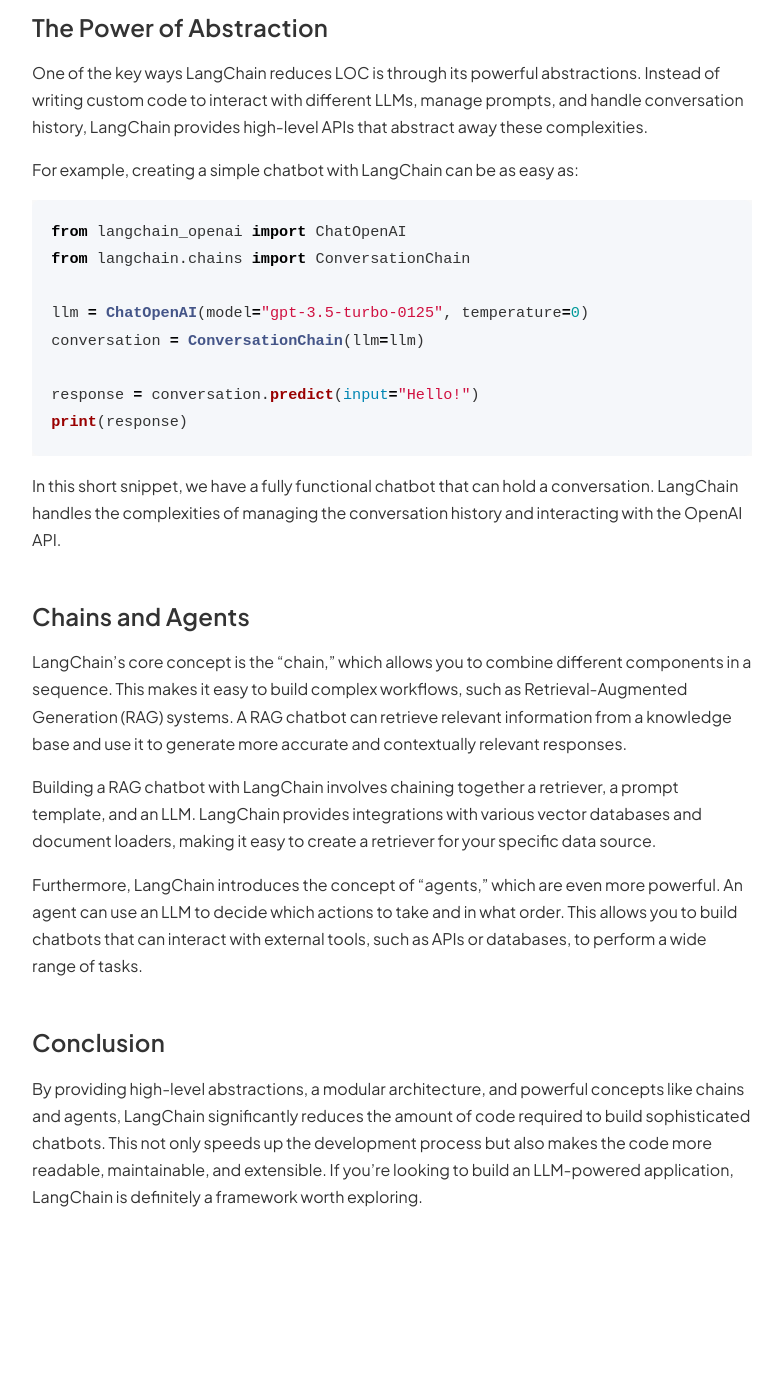
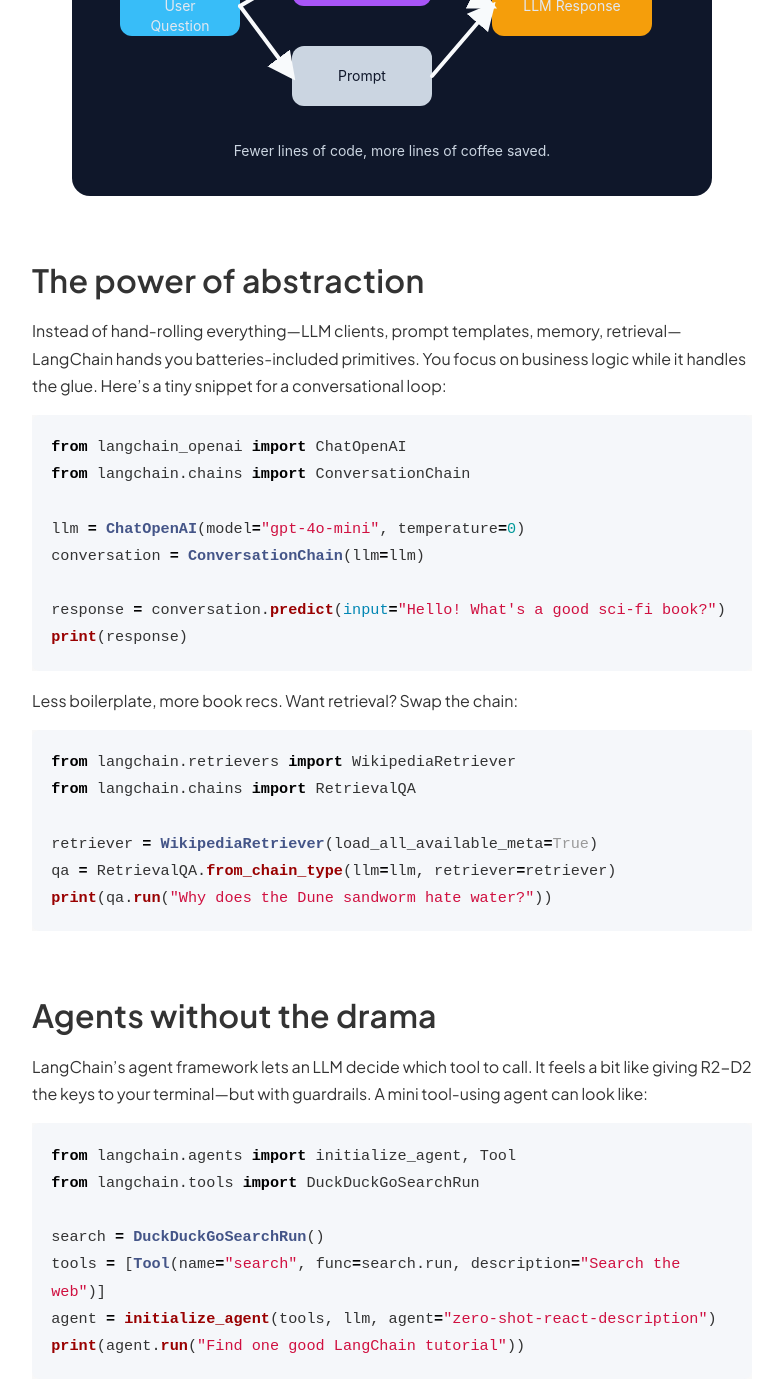
Before and after one commit to zaffnet/zaffnet.github.io, a Jekyll site: the page built from _posts/2025-08-31-langchain-loc.md, in a window 1280 px wide and 1400 px high, scrolled down 513 px. Shown: the top 1392 px of the window, without its empty margins (248-1030 px from the left). Built offline with Jekyll 4.4.1, drawn with Linux system fonts in a browser that asks for light colours; before the commit the page ends 1779 px from its top, so only the background shows below that; some of the changed text lies outside the part shown.

Commit message:
Refresh blog posts with visuals and engaging tone

````diff
--- a/_posts/2025-08-31-langchain-loc.md
+++ b/_posts/2025-08-31-langchain-loc.md
@@ -9,37 +9,58 @@
 permalink: langchain-loc
 ---
 
-Building a powerful chatbot from scratch can be a complex and time-consuming task. It involves integrating various components, such as Large Language Models (LLMs), prompt engineering, and data retrieval systems. This often leads to a significant amount of boilerplate code, making the development process cumbersome.
+Building a chatbot from scratch can feel like refactoring a closet—lots of pieces, endless shuffling, and the sudden discovery of a decade-old dependency. LangChain helps by Marie-Kondo-ing the stack so you keep only the pieces that spark joy (or ship to prod).
 
-This is where LangChain comes in. LangChain is a powerful framework that simplifies the development of applications powered by LLMs. It provides a modular and extensible architecture that allows developers to chain together different components to create sophisticated applications, including chatbots, with significantly fewer lines of code (LOC).
+![Flow of a simple RAG chain](/assets/img/blog/langchain-rag.svg)
 
-### The Power of Abstraction
+## The power of abstraction
 
-One of the key ways LangChain reduces LOC is through its powerful abstractions. Instead of writing custom code to interact with different LLMs, manage prompts, and handle conversation history, LangChain provides high-level APIs that abstract away these complexities.
-
-For example, creating a simple chatbot with LangChain can be as easy as:
+Instead of hand-rolling everything—LLM clients, prompt templates, memory, retrieval—LangChain hands you batteries-included primitives. You focus on business logic while it handles the glue. Here's a tiny snippet for a conversational loop:
 
 ```python
 from langchain_openai import ChatOpenAI
 from langchain.chains import ConversationChain
 
-llm = ChatOpenAI(model="gpt-3.5-turbo-0125", temperature=0)
+llm = ChatOpenAI(model="gpt-4o-mini", temperature=0)
 conversation = ConversationChain(llm=llm)
 
-response = conversation.predict(input="Hello!")
+response = conversation.predict(input="Hello! What's a good sci-fi book?")
 print(response)
 ```
 
-In this short snippet, we have a fully functional chatbot that can hold a conversation. LangChain handles the complexities of managing the conversation history and interacting with the OpenAI API.
+Less boilerplate, more book recs. Want retrieval? Swap the chain:
 
-### Chains and Agents
+```python
+from langchain.retrievers import WikipediaRetriever
+from langchain.chains import RetrievalQA
 
-LangChain's core concept is the "chain," which allows you to combine different components in a sequence. This makes it easy to build complex workflows, such as Retrieval-Augmented Generation (RAG) systems. A RAG chatbot can retrieve relevant information from a knowledge base and use it to generate more accurate and contextually relevant responses.
+retriever = WikipediaRetriever(load_all_available_meta=True)
+qa = RetrievalQA.from_chain_type(llm=llm, retriever=retriever)
+print(qa.run("Why does the Dune sandworm hate water?"))
+```
 
-Building a RAG chatbot with LangChain involves chaining together a retriever, a prompt template, and an LLM. LangChain provides integrations with various vector databases and document loaders, making it easy to create a retriever for your specific data source.
+## Agents without the drama
 
-Furthermore, LangChain introduces the concept of "agents," which are even more powerful. An agent can use an LLM to decide which actions to take and in what order. This allows you to build chatbots that can interact with external tools, such as APIs or databases, to perform a wide range of tasks.
+LangChain's agent framework lets an LLM decide which tool to call. It feels a bit like giving R2-D2 the keys to your terminal—but with guardrails. A mini tool-using agent can look like:
 
-### Conclusion
+```python
+from langchain.agents import initialize_agent, Tool
+from langchain.tools import DuckDuckGoSearchRun
 
-By providing high-level abstractions, a modular architecture, and powerful concepts like chains and agents, LangChain significantly reduces the amount of code required to build sophisticated chatbots. This not only speeds up the development process but also makes the code more readable, maintainable, and extensible. If you're looking to build an LLM-powered application, LangChain is definitely a framework worth exploring.
+search = DuckDuckGoSearchRun()
+tools = [Tool(name="search", func=search.run, description="Search the web")]
+agent = initialize_agent(tools, llm, agent="zero-shot-react-description")
+print(agent.run("Find one good LangChain tutorial"))
+```
+
+Add a couple of tools, sprinkle in retries, and you've got an assistant that feels far more capable than its LOC budget suggests.
+
+## A quick LOC reality check
+
+| Task | DIY Python | With LangChain |
+| --- | --- | --- |
+| Simple chat loop | ~60 lines | ~15 lines |
+| RAG prototype | ~150 lines | ~45 lines |
+| Tool-calling agent | ~200 lines | ~70 lines |
+
+Lower LOC isn't just for aesthetics—it reduces surface area for bugs and makes onboarding kinder to the next developer. Plus, fewer lines means more time for coffee, or for finally finishing that sci-fi book.
````
Also changed, not shown: _posts/2025-09-01-persona-vectors.md (+21 -16 lines), _posts/2025-11-25-building-qareen-with-agents.md (+40 -12 lines), assets/img/blog/langchain-rag.svg (added), assets/img/blog/persona-vector-dial.svg (added), assets/img/blog/qareen-swarm.svg (added).
